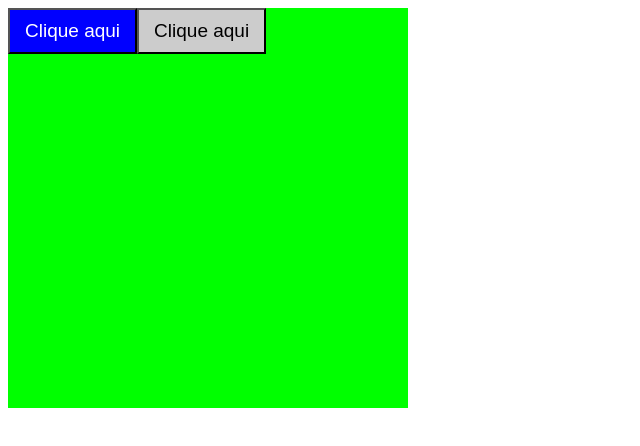
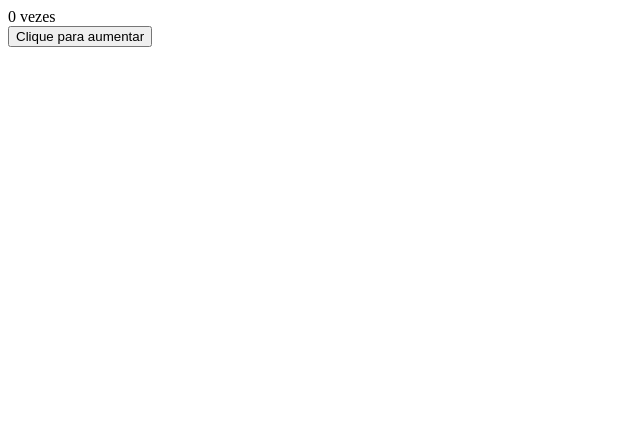
Before and after one commit to nmarvila/parcas, a React (Create React App) app in the folder Modulo 23/react1/: page / in a window 1280 px wide. Shown: the top 446 px of the page, without its empty margins (0-640 px from the left). Built offline with nearby package versions, Linux system fonts and the light colour scheme.

Commit message:
Finalizada Aula 8 do Módulo 23

```diff
--- a/Modulo 23/react1/src/App.js
+++ b/Modulo 23/react1/src/App.js
@@ -1,25 +1,20 @@
-import React from 'react';
+import React, { useState } from 'react';
 import styled from 'styled-components';
 
-const Site = styled.div`
-    width:400px;
-    height:400px;
-    background-color:#00FF00;
-`;
-
-const Botao = styled.button`
-    font-size:19px;
-    padding:10px 15px;
-    background-color: ${props => props.ativo == true ? '#0000FF' : '#CCC'};
-    color: ${props => props.ativo == true ? '#FFF' : '#000'};
-`;
 
 function App() {
+
+    const [contagem, setContagem] = useState(0);
+
+    const botaoAction = () => {
+        setContagem(contagem + 1);
+    };
+
     return (
-        <Site>
-            <Botao ativo={true}>Clique aqui</Botao>
-            <Botao ativo={false}>Clique aqui</Botao>
-        </Site>
+        <>
+            <div>{contagem} vezes</div>
+            <button onClick={botaoAction}>Clique para aumentar</button>
+        </>
     );
 }
 
```
